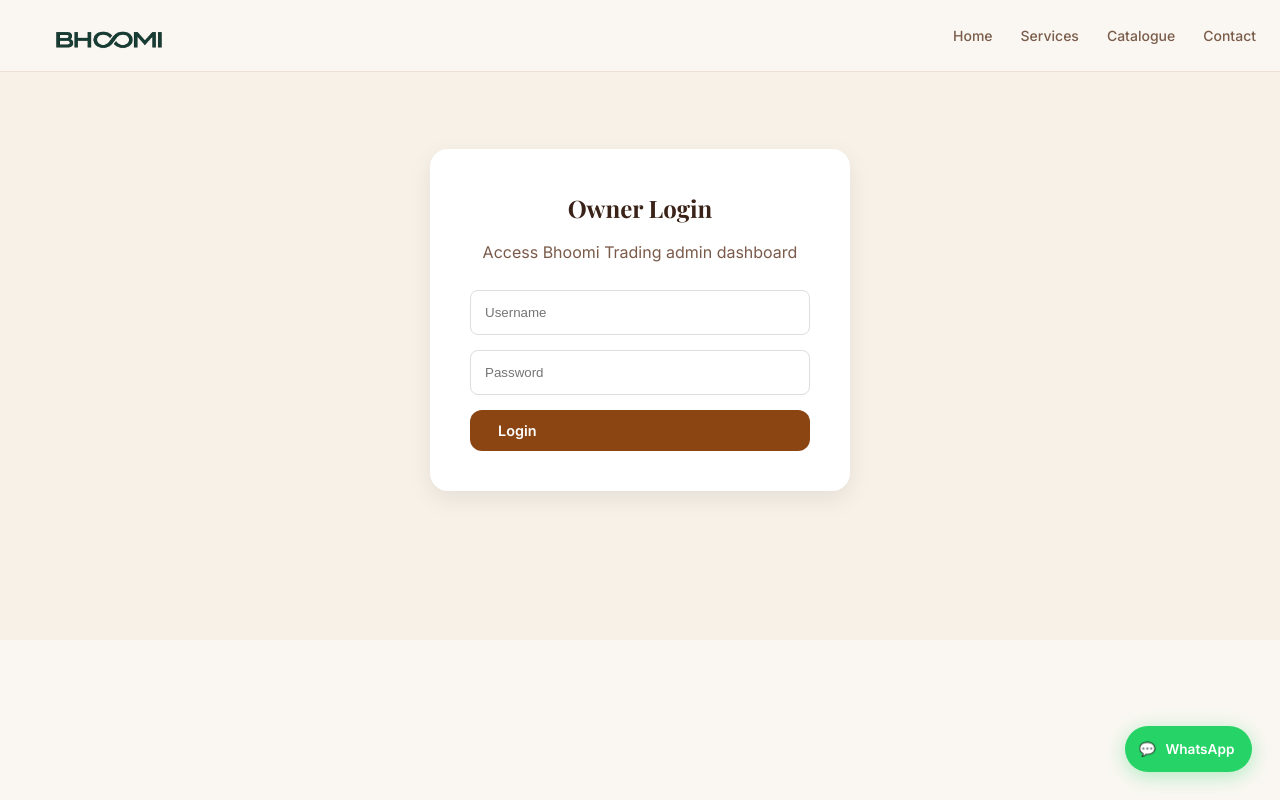
After one commit to bhoomitradingindia/BhoomiTrading, a Flask app: page /admin/login in a window 1280 px wide. The commit adds this page. Run offline with Flask 3, Linux system fonts and the light colour scheme.

Commit message:
Add owner login and admin dashboard updates

```diff
--- a/bhoomi_trading/app.py
+++ b/bhoomi_trading/app.py
@@ -2,12 +2,21 @@ import os
 import json
 from datetime import datetime
 
-from flask import Flask, render_template, request, redirect, jsonify
+from flask import Flask, render_template, request, redirect, jsonify, session
 import gspread
 from google.oauth2.service_account import Credentials
 
 
 app = Flask(__name__)
+
+#admin login====
+
+app.secret_key = "bhoomi_admin_secret_2026"
+
+ADMIN_USERNAME = "owner"
+ADMIN_PASSWORD = "bhoomi123"
+
+#end====
 
 # =========================
 # BASE PATHS
@@ -413,6 +422,64 @@ def api_delete_material(material_id):
     })
 
 
+@app.route("/admin/dashboard")
+def admin_dashboard():
+
+    if not session.get("admin_logged_in"):
+        return redirect("/admin/login")
+
+    materials = load_materials()
+    enquiries = load_enquiries()
+
+    total_materials = len(materials)
+    total_enquiries = len(enquiries)
+
+    material_count = {}
+    for enquiry in enquiries:
+        material = enquiry.get("material", "Unknown")
+        material_count[material] = material_count.get(material, 0) + 1
+
+    most_requested = "No enquiries yet"
+    if material_count:
+        most_requested = max(material_count, key=material_count.get)
+
+    return render_template(
+        "admin_dashboard.html",
+        company=company,
+        materials=materials,
+        enquiries=enquiries,
+        total_materials=total_materials,
+        total_enquiries=total_enquiries,
+        most_requested=most_requested
+    )
+@app.route("/admin/login", methods=["GET", "POST"])
+def admin_login():
+    if request.method == "POST":
+        username = request.form.get("username")
+        password = request.form.get("password")
+
+        if username == ADMIN_USERNAME and password == ADMIN_PASSWORD:
+            session["admin_logged_in"] = True
+            return redirect("/admin/dashboard")
+
+        return render_template(
+            "admin_login.html",
+            company=company,
+            error="Invalid username or password"
+        )
+
+    return render_template("admin_login.html", company=company)
+
+
+#--logout--#
+@app.route("/admin/logout")
+def admin_logout():
+    session.pop("admin_logged_in", None)
+    return redirect("/admin/login")
+
+#--logout--#
+
+
 # =========================
 # RUN APP
 # =========================
--- a/bhoomi_trading/static/css/main.css
+++ b/bhoomi_trading/static/css/main.css
@@ -972,8 +972,7 @@ ul  { list-style: none; }
 }
 
 .footer-inner {
-  width: min(1160px, 100% - 2rem);
-  height: min(700px);
+  width: min(1100px, 100% - 2rem);
   margin-inline: auto;
   display: grid;
   grid-template-columns: 2fr 1fr 1fr 1.5fr;
@@ -1484,3 +1483,154 @@ html, body {
 .enquiry-form textarea {
   min-height: 120px;
 }
+
+
+/*---admin dashboard---*/
+
+
+.admin-dashboard {
+  padding: 120px 6% 100px;
+  background: #f8f1e8;
+}
+
+.admin-dashboard h1 {
+  font-family: "Playfair Display", serif;
+  font-size: 42px;
+  margin-bottom: 10px;
+}
+
+.admin-subtitle {
+  color: #7a5a49;
+  margin-bottom: 40px;
+}
+
+.dashboard-cards {
+  display: grid;
+  grid-template-columns: repeat(3, 1fr);
+  gap: 25px;
+  margin-bottom: 50px;
+}
+
+.dashboard-card {
+  background: white;
+  padding: 30px;
+  border-radius: 16px;
+  box-shadow: 0 8px 25px rgba(0,0,0,0.08);
+}
+
+.dashboard-card h3 {
+  color: #7a5a49;
+  font-size: 16px;
+  margin-bottom: 15px;
+}
+
+.dashboard-card p {
+  font-size: 30px;
+  font-weight: 700;
+  color: #3b1b0f;
+}
+
+.dashboard-table-box {
+  background: white;
+  padding: 30px;
+  border-radius: 16px;
+  box-shadow: 0 8px 25px rgba(0,0,0,0.08);
+  overflow-x: auto;
+}
+
+.dashboard-table {
+  width: 100%;
+  border-collapse: collapse;
+  margin-top: 20px;
+}
+
+.dashboard-table th,
+.dashboard-table td {
+  padding: 14px;
+  border-bottom: 1px solid #ead7c3;
+  text-align: left;
+  font-size: 14px;
+}
+
+.dashboard-table th {
+  color: #3b1b0f;
+  font-weight: 700;
+}
+
+.wa-table-btn {
+  background: #25D366;
+  color: white;
+  padding: 8px 14px;
+  border-radius: 6px;
+  text-decoration: none;
+  font-size: 13px;
+}
+
+@media (max-width: 768px) {
+  .dashboard-cards {
+    grid-template-columns: 1fr;
+  }
+
+  .admin-dashboard {
+    padding: 100px 20px;
+  }
+}
+
+/* admin login css*/
+.admin-login-section {
+  min-height: 80vh;
+  display: flex;
+  align-items: center;
+  justify-content: center;
+  padding: 120px 20px;
+  background: #f8f1e8;
+}
+
+.admin-login-box {
+  background: white;
+  width: 420px;
+  max-width: 100%;
+  padding: 40px;
+  border-radius: 18px;
+  box-shadow: 0 8px 25px rgba(0,0,0,0.08);
+  text-align: center;
+}
+
+.admin-login-box h1 {
+  font-family: "Playfair Display", serif;
+  margin-bottom: 10px;
+}
+
+.admin-login-box p {
+  color: #7a5a49;
+  margin-bottom: 25px;
+}
+
+.admin-login-box form {
+  display: grid;
+  gap: 15px;
+}
+
+.admin-login-box input {
+  padding: 14px;
+  border: 1px solid #ddd;
+  border-radius: 8px;
+}
+
+.login-error {
+  background: #ffe1e1;
+  color: #9b1c1c;
+  padding: 10px;
+  border-radius: 8px;
+  margin-bottom: 15px;
+}
+
+.admin-logout-btn {
+  display: inline-block;
+  margin: 15px 0 30px;
+  background: #3b1b0f;
+  color: white;
+  padding: 10px 18px;
+  border-radius: 8px;
+  text-decoration: none;
+}
--- /dev/null
+++ b/bhoomi_trading/templates/admin_login.html
@@ -0,0 +1,29 @@
+{% extends "base.html" %}
+{% block title %}Owner Login – Bhoomi Trading{% endblock %}
+
+{% block content %}
+
+<section class="admin-login-section">
+  <div class="admin-login-box">
+
+    <h1>Owner Login</h1>
+    <p>Access Bhoomi Trading admin dashboard</p>
+
+    {% if error %}
+    <div class="login-error">{{ error }}</div>
+    {% endif %}
+
+    <form method="POST" action="/admin/login">
+      <input type="text" name="username" placeholder="Username" required>
+
+      <input type="password" name="password" placeholder="Password" required>
+
+      <button type="submit" class="btn btn-primary">
+        Login
+      </button>
+    </form>
+
+  </div>
+</section>
+
+{% endblock %}
--- a/bhoomi_trading/templates/base.html
+++ b/bhoomi_trading/templates/base.html
@@ -46,10 +46,12 @@
             class="nav-link {% if request.endpoint == 'catalogue' %}active{% endif %}">Catalogue</a></li>
 
         <li><a href="/contact" class="nav-link {% if request.endpoint == 'contact' %}active{% endif %}">Contact</a></li>
+        {% if request.endpoint not in ['admin_dashboard', 'admin_login'] %}
 
         <a href="tel:8104728242" class="nav-cta">
           Call Now
         </a>
+        {% endif %}
       </ul>
 
     </div>
@@ -59,6 +61,7 @@
     {% block content %}{% endblock %}
   </main>
 
+  {% if request.endpoint not in ['admin_dashboard', 'admin_login'] %}
   <footer class="footer">
     <div class="footer-inner">
 
@@ -97,7 +100,9 @@
     <div class="footer-bar">
       <p>© 2026 Bhoomi Trading. All rights reserved.</p>
     </div>
+    <li><a href="/admin/login">Owner Login</a></li>
   </footer>
+  {% endif %}
 
   <a href="https://wa.me/81047 28242?text=Hello%20Bhoomi%20Trading%2C%20I%20would%20like%20to%20enquire%20about%20your%20materials."
     class="whatsapp-float" target="_blank" rel="noopener" aria-label="Chat on WhatsApp">
```
Also changed, not shown: bhoomi_trading/templates/admin_dashboard.html (added, +76 -0 lines).
